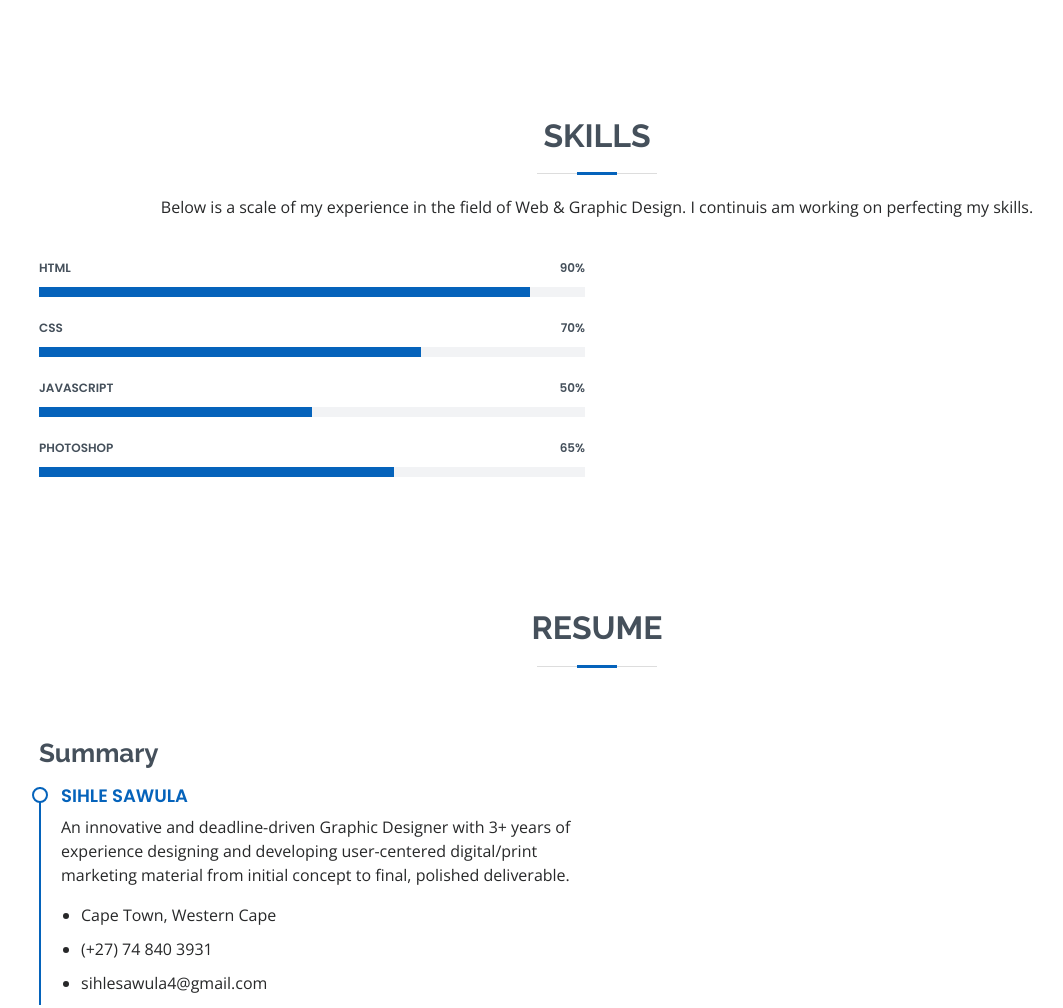
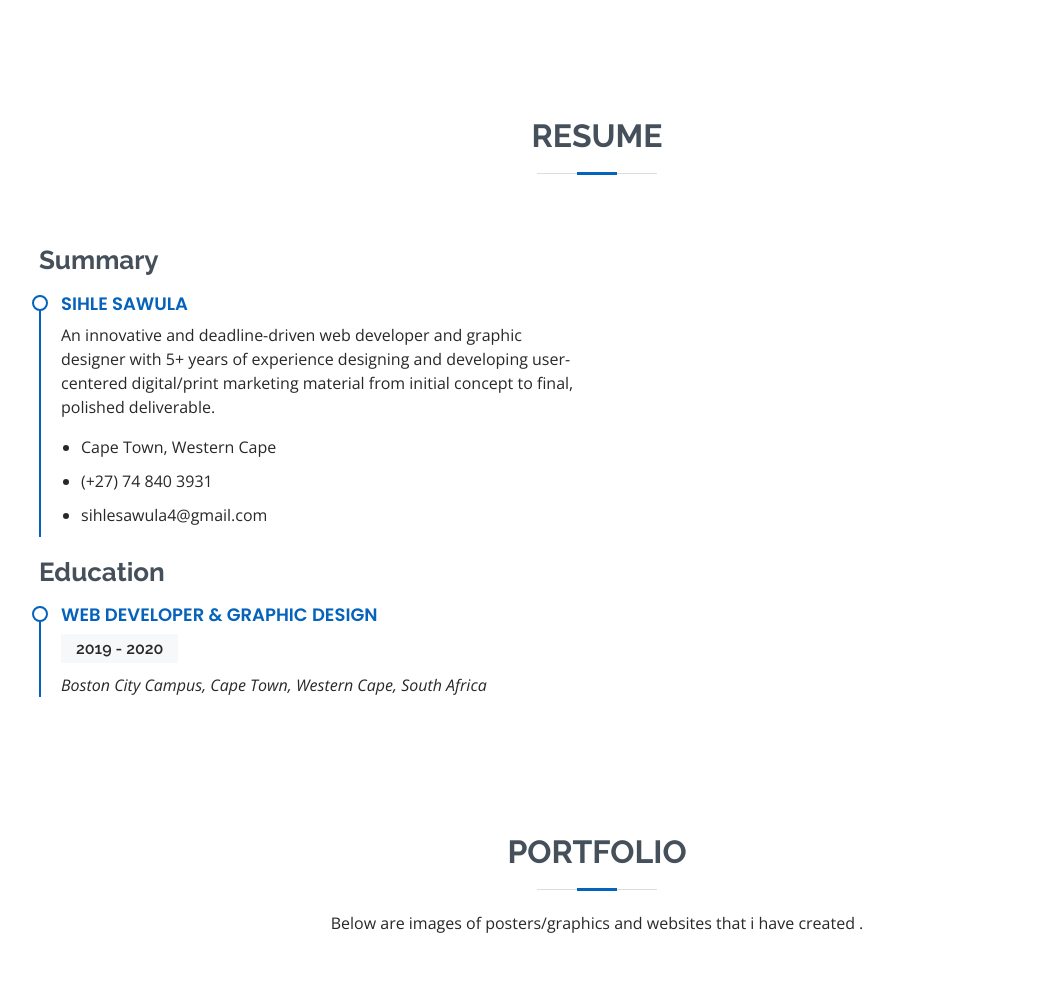
Before and after one commit to sihlesawula/sihlesawula-resume, a plain HTML site: page index.html in a window 1280 px wide. Shown: the part 1518-2526 px from the top of the page, without its empty margins (93-1156 px from the left). Drawn offline with nearby package versions, Linux system fonts and the light colour scheme; grey boxes are pictures that could not be loaded.

Commit message:
last change

```diff
--- a/index.html
+++ b/index.html
@@ -62,7 +62,7 @@
       <h1><span style="color:orange">Sihle Sawula</span></h1>
 
 
-  <p>I'm <span class="typed" data-typed-items="A Developer, A Graphic Designer, An Illustrator"></span></p>
+  <p>I'm <span class="typed" data-typed-items="A Web Developer, A Graphic Designer, An Illustrator"></span></p>
 
 
 
@@ -120,58 +120,6 @@
     </section>
 
 
-
-    <section id="skills" class="skills section-bg">
-      <div class="container" data-aos="fade-up">
-
-        <div class="section-title">
-          <h2>Skills</h2>
-          <p>Below is a scale of my experience in the field of Web & Graphic Design. I continuis am working on perfecting my skills.</p>
-        </div>
-
-        <div class="row skills-content">
-
-          <div class="col-lg-6">
-
-
-            <div class="progress">
-              <span class="skill">HTML <i class="val">90%</i></span>
-              <div class="progress-bar-wrap">
-                <div class="progress-bar" role="progressbar" aria-valuenow="90" aria-valuemin="0" aria-valuemax="100"></div>
-              </div>
-            </div>
-
-            <div class="progress">
-              <span class="skill">CSS <i class="val">70%</i></span>
-              <div class="progress-bar-wrap">
-                <div class="progress-bar" role="progressbar" aria-valuenow="70" aria-valuemin="0" aria-valuemax="100"></div>
-              </div>
-            </div>
-
-            <div class="progress">
-              <span class="skill">JavaScript <i class="val">50%</i></span>
-              <div class="progress-bar-wrap">
-                <div class="progress-bar" role="progressbar" aria-valuenow="50" aria-valuemin="0" aria-valuemax="100"></div>
-              </div>
-            </div>
-
-
-       <div class="progress">
-              <span class="skill">Photoshop <i class="val">65%</i></span>
-              <div class="progress-bar-wrap">
-                <div class="progress-bar" role="progressbar" aria-valuenow="65" aria-valuemin="0" aria-valuemax="100"></div>
-              </div>
-            </div>
-
-
-          </div>
-          </div>
-
-        </div>
-
-      </div>
-    </section>
-
     <section id="resume" class="resume">
       <div class="container" data-aos="fade-up">
 
@@ -185,7 +133,7 @@
             <h3 class="resume-title">Summary</h3>
             <div class="resume-item pb-0">
               <h4>Sihle Sawula</h4>
-              <p>An innovative and deadline-driven Graphic Designer with 3+ years of experience designing and developing user-centered digital/print marketing material from initial concept to final, polished deliverable.</p>
+              <p>An innovative and deadline-driven web developer and  graphic designer with 5+ years of experience designing and developing user-centered digital/print marketing material from initial concept to final, polished deliverable.</p>
               <ul>
                 <li>Cape Town, Western Cape</li>
                 <li>(+27) 74 840 3931</li>
@@ -497,7 +445,7 @@
               <div class="address">
                 <i class="bi bi-geo-alt"></i>
                 <h4>Location:</h4>
-                <p>1721 Zone 9, Meadowlands, Soweto , Johannesburg, South Africa</p>
+                <p>7395 Mano Street, Cape Town, Western Cape, South Africa</p>
               </div>
 
               <div class="email">
```
